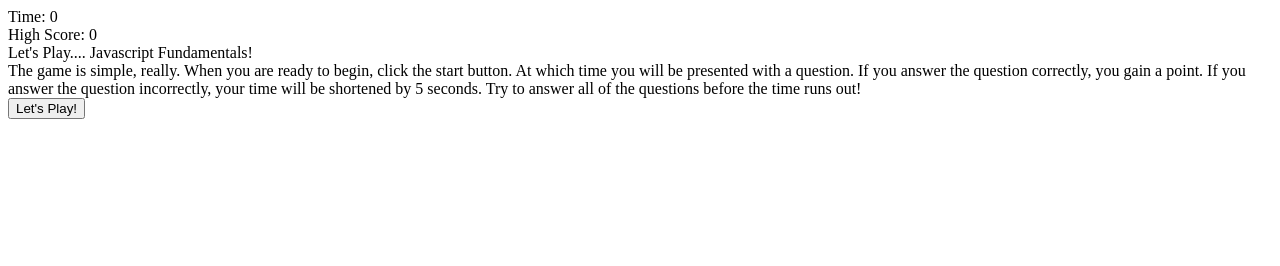
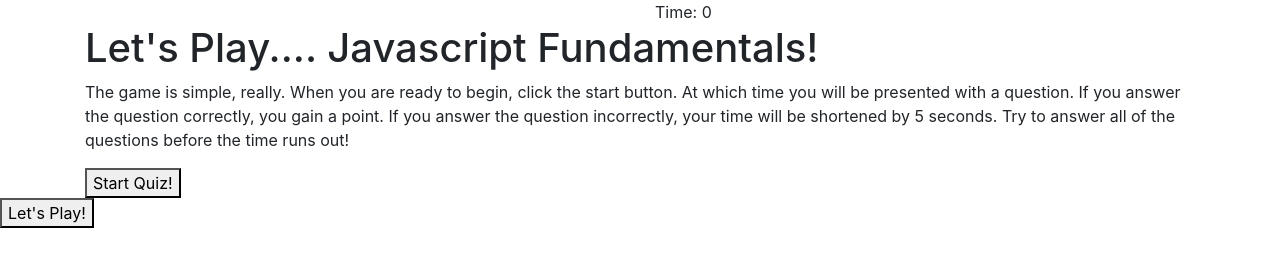
Before and after one commit to caitighe1/code_quiz_master, a plain HTML site: page index.html in a window 1280 px wide. Drawn offline with nearby package versions, Linux system fonts and the light colour scheme.

Commit message:
organizing structure of HTML

```diff
--- a/index.html
+++ b/index.html
@@ -1,27 +1,50 @@
 <!DOCTYPE html>
 <html lang="en">
+
 <head>
     <meta charset="UTF-8">
-    <meta http-equiv="X-UA-Compatible" content="IE=edge">
     <meta name="viewport" content="width=device-width, initial-scale=1.0">
-    <link rel="stylesheet" href="assets/style.css">
-    <title>CODE QUIZ</title>
+    <meta http-equiv="X-UA-Compatible" content="ie=edge">
+    <link rel="stylesheet" type="text/css" href="./resources/css/normalize.css">
+    <link rel="stylesheet" href="https://stackpath.bootstrapcdn.com/bootstrap/4.4.1/css/bootstrap.min.css"
+        integrity="sha384-Vkoo8x4CGsO3+Hhxv8T/Q5PaXtkKtu6ug5TOeNV6gBiFeWPGFN9MuhOf23Q9Ifjh" crossorigin="anonymous">
+    <!-- <link rel="stylesheet" href="text/css" href="./resources/css/normalize.css"> -->
+    <link rel="stylesheet" type="text/css" href="./assets/style.css">
+    <title>Code Quiz</title>
 </head>
-<body>
-
-<nav id="container">
-    <div id="timer">Time: <span id="time">0</span></div>
-    <div id="high-score">High Score: <span id="highScore">0</span></div>
-</nav>
 
 
-<section id="header" class="show">
-    <div class="intro"> Let's Play.... Javascript Fundamentals!
+<body>
+    <div class="container">
+        <header class="row">
+            <div class="col-md-6" id="highscores">
+                <a href="./assets/highscores.js" ></a>
+            </div>
+            <div class="col-md-6" id="timer">
+                Time: <span id="time">0</span>
+            </div>
+        </header>
 
-        <div class="rules"> The game is simple, really. When you are ready to begin, click the start button. At which
-        time you will be presented with a question. If you answer the question correctly, you gain a point.
-        If you answer the question incorrectly, your time will be shortened by 5 seconds. Try to answer all
-        of the questions before the time runs out!
+
+
+<section id="title-section" class="show">
+    <div class="row">
+        <div class="col-md-12">
+            <h1>Let's Play.... Javascript Fundamentals!</h1>
+            <p>The game is simple, really. When you are ready to begin, click the start button. At which
+                time you will be presented with a question. If you answer the question correctly, you gain a point.
+                If you answer the question incorrectly, your time will be shortened by 5 seconds. Try to answer all
+                of the questions before the time runs out!</p>
+        </div>
+    </div>
+    <div class="row">
+            <div class="col-md-12">
+                <button id="startButton">Start Quiz!</button>
+            </div>
+    </div>
+</section>
+
+
 
         </div>
         </div>
```
